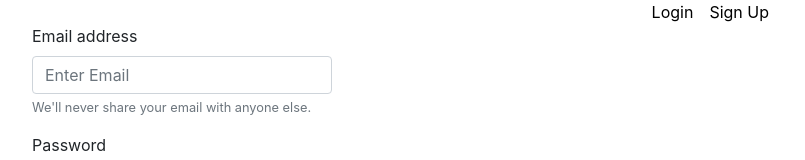
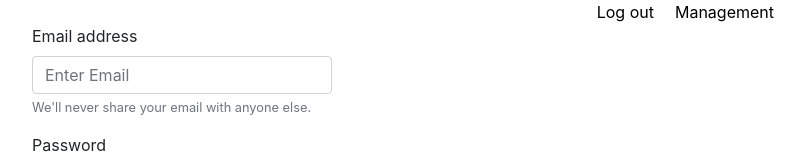
Before and after one commit to KarkanitsaD/CarRentalSystem_Angular, an Angular app: page /login in a window 1280 px wide. Shown: the top 160 px of the page, without its empty margins (458-1263 px from the left). Built offline with nearby package versions, Linux system fonts and the light colour scheme; sample sign-in values are in the browser's storage.

Commit message:
add management button and logout button to header. It shows when user login.

```diff
--- a/src/app/app.module.ts
+++ b/src/app/app.module.ts
@@ -15,12 +15,14 @@ import { AuthenticationInterceptor } from './shared/interceptors/authentication.
 import { HeaderComponent } from './shared/components/header/header.component';
 import { ErrorHandlerInterceptor } from './shared/interceptors/error.interceptor';
 import { LoginService } from './shared/services/login.service';
+import { ManagementButtonComponent } from './components/management-button.component.ts/mangement-button.component';
 
 @NgModule({
   declarations: [
     AppComponent,
     routingComponents,
-    HeaderComponent
+    HeaderComponent,
+    ManagementButtonComponent
   ],
   imports: [
     BrowserModule,
--- /dev/null
+++ b/src/app/components/management-button.component.ts/management-button.component.html
@@ -0,0 +1,3 @@
+<div>
+    <a class="p-2" style="color: black;">Management</a>
+</div>
--- a/src/app/shared/components/header/header.component.html
+++ b/src/app/shared/components/header/header.component.html
@@ -1,9 +1,13 @@
 <div>
     <header class="d-flex flex-row-reverse">
-        <div>
+        <app-management-button *ngIf="showManagementButton()"></app-management-button>
+        <div *ngIf="isLogin()">
+            <a [routerLink]="['/login']" routerLinkActive="router-link-active" (click)="logOut()" class="header_a p-2 signup_a">Log out</a>
+        </div>
+        <div *ngIf="!isLogin()">
             <a [routerLink]="['/register']" routerLinkActive="router-link-active"  class="header_a p-2 signup_a">Sign Up</a>
         </div>
-        <div>
+        <div *ngIf="!isLogin()">
             <a [routerLink]="['/login']" routerLinkActive="router-link-active"  class="header_a p-2 login_a">Login</a>
         </div>
     </header>
--- a/src/app/shared/components/header/header.component.ts
+++ b/src/app/shared/components/header/header.component.ts
@@ -1,4 +1,5 @@
 import { Component } from "@angular/core";
+import { LoginService } from "../../services/login.service";
 
 @Component({
     selector: 'app-header',
@@ -6,5 +7,31 @@ import { Component } from "@angular/core";
     styleUrls: ['./header.component.css']
 })
 export class HeaderComponent {
+    constructor
+    (
+        private loginService: LoginService
+    ) {}
 
+
+    showManagementButton(): boolean {
+        if(localStorage.getItem('isLogin') === 'true') {
+            return true;
+        }
+        return false;
+    }
+
+    showAuthButtons(): boolean {
+        if(localStorage.getItem('isLogin') == 'false') {
+            return true;
+        }
+        return false;
+    }
+
+    isLogin(): boolean {
+        return localStorage.getItem('isLogin') == 'true';
+    }
+
+    logOut(): void {
+        this.loginService.logoutUser();
+    }
 }
--- a/src/app/shared/services/login.service.ts
+++ b/src/app/shared/services/login.service.ts
@@ -18,6 +18,7 @@ export class LoginService {
         localStorage.setItem('userEmail', user.email);
         localStorage.setItem('userName', user.name);
         localStorage.setItem('userRoles', JSON.stringify(user.roles));
+        localStorage.setItem('isLogin', 'true');
     }
 
     logoutUser() {
@@ -25,5 +26,6 @@ export class LoginService {
         localStorage.removeItem('userEmail');
         localStorage.removeItem('userName');
         localStorage.removeItem('userRoles');
+        localStorage.setItem('isLogin', 'false');
     }
 }
```
Also changed, not shown: src/app/components/management-button.component.ts/mangement-button.component.ts (added, +10 -0 lines), src/app/components/management-button.component.ts/management-button.component.css (added).
